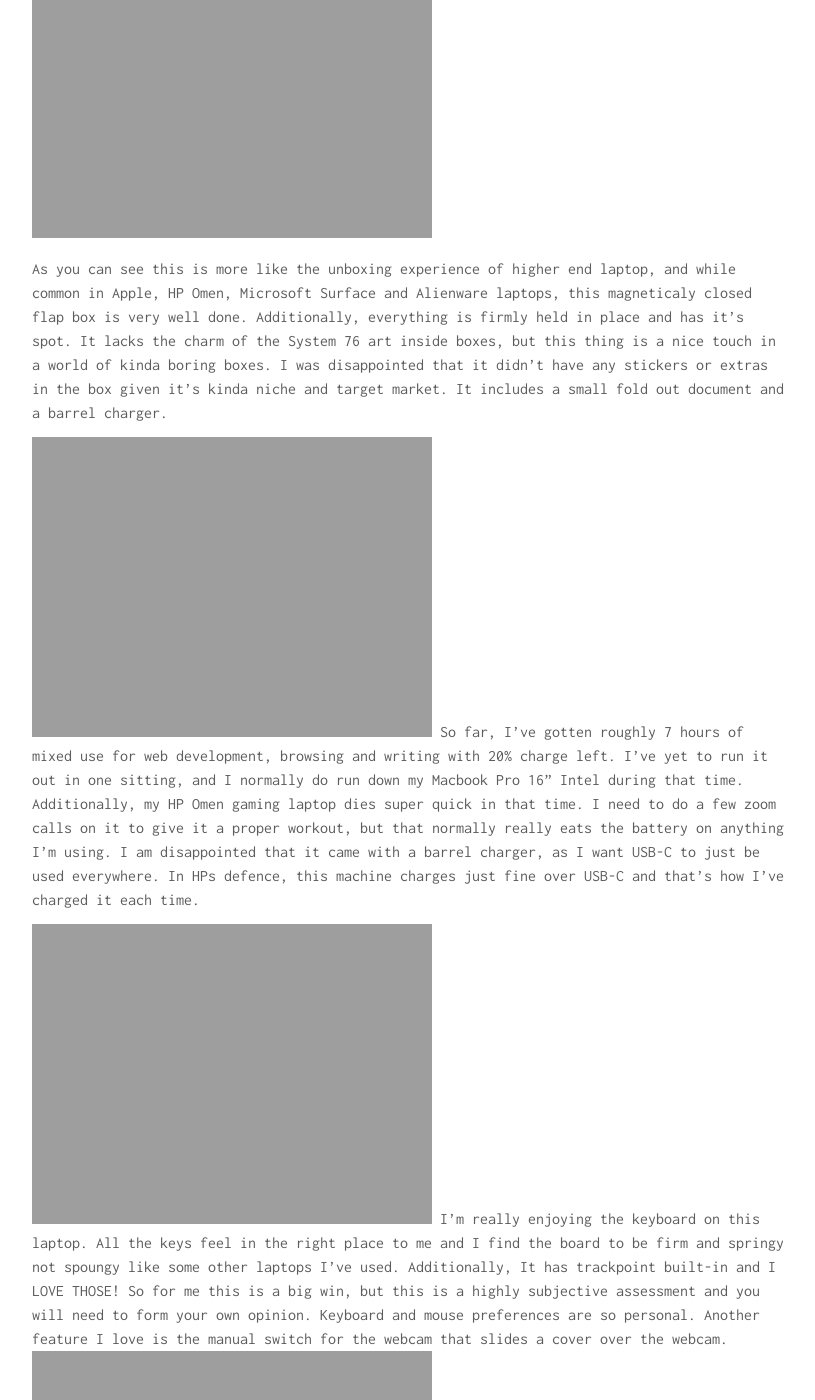
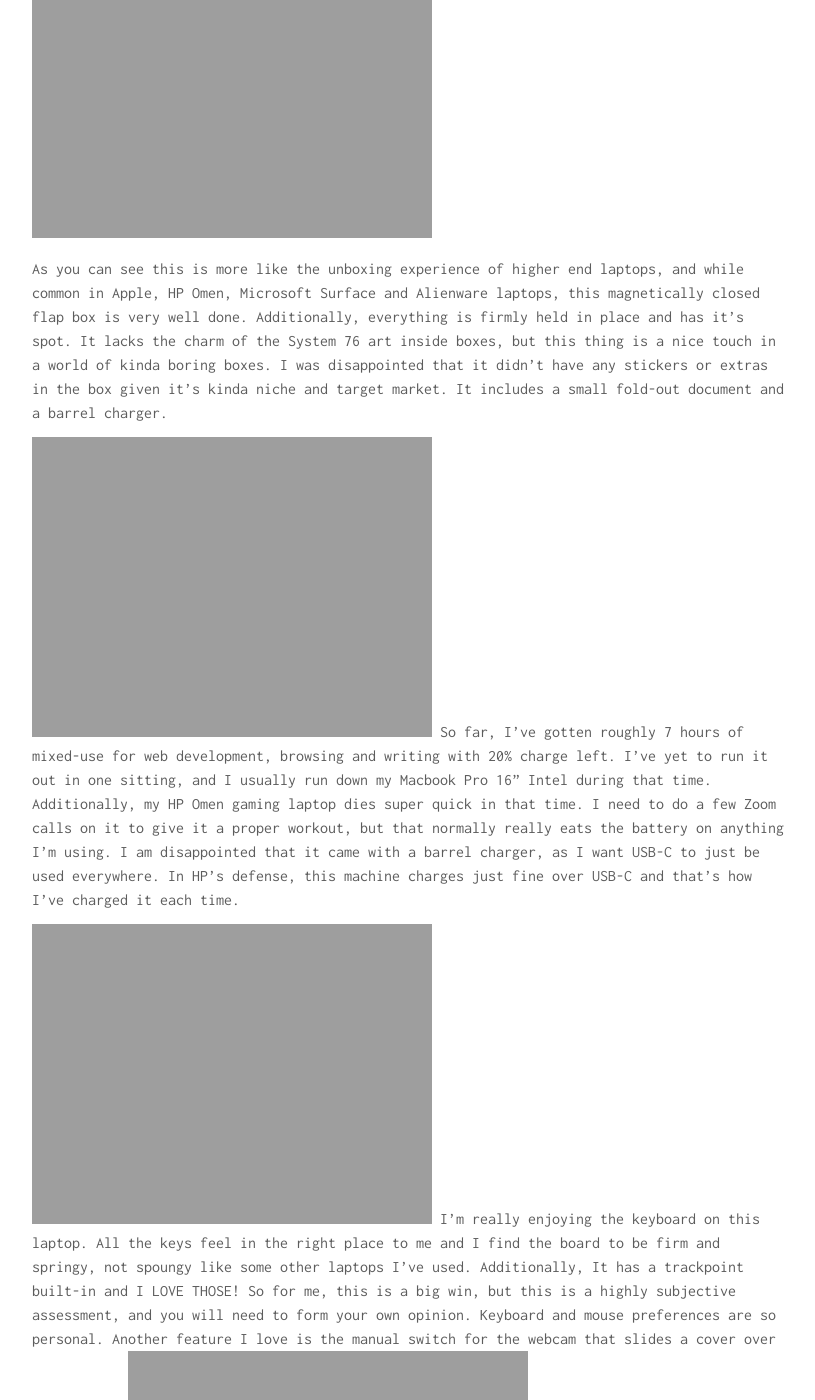
Before and after one commit to jasonamyers/jasonamyers.github.com, a Jekyll site: the page built from _posts/2022-06-11-hp-dev-one.md, in a window 1280 px wide and 1400 px high, scrolled down 2339 px. Shown: the whole window, without its empty margins (232-1047 px from the left). Built offline with Jekyll 4.4.1, drawn with Linux system fonts in a browser that asks for light colours; some of the changed text lies outside the part shown.

Commit message:
Fixing up the hp dev one post
Signed-off-by: Jason Myers <jason@mailthemyers.com>

```diff
--- a/_posts/2022-06-11-hp-dev-one.md
+++ b/_posts/2022-06-11-hp-dev-one.md
@@ -9,7 +9,7 @@ share: true
 
 ![HP Dev One Laptop]({{ site.url }}/assets/images/hp-one-open.jpg)
 
-Recently, HP released a new Linux laptop called the HP Dev One. It ships with System 76's POP OS. I've been a long time Linux user and have loaded it on a ton of other computers. I've also purchased a few systems from System 76 and the Dell XPS Developer Edition myself. I've enjoyed the System 76 machines just fine, but I've been on the look out for something that felt a bit more premium.
+Recently, HP released a new Linux laptop called the HP Dev One. It ships with System 76's POP OS. I've been a long-time Linux user and have loaded it on a ton of other computers. I've also purchased a few systems from System 76 and the Dell XPS Developer Edition myself. I've enjoyed the System 76 machines just fine, but I've been on the look out for something that felt a bit more premium.
 
 This machine fills well put together and is a great daily driver in my opinion. Let's take a look at the unboxing experience.
 
@@ -20,13 +20,13 @@ This machine fills well put together and is a great daily driver in my opinion.
 ![HP Dev One Docs]({{ site.url }}/assets/images/hp-one-docs.jpg)
 ![HP Dev One Accessories]({{ site.url }}/assets/images/hp-one-accessories.jpg)
 
-As you can see this is more like the unboxing experience of higher end laptop, and while common in Apple, HP Omen, Microsoft Surface and Alienware laptops, this magneticaly closed flap box is very well done. Additionally, everything is firmly held in place and has it's spot. It lacks the charm of the System 76 art inside boxes, but this thing is a nice touch in a world of kinda boring boxes. I was disappointed that it didn't have any stickers or extras in the box given it's kinda niche and target market. It includes a small fold out document and a barrel charger.
+As you can see this is more like the unboxing experience of higher end laptops, and while common in Apple, HP Omen, Microsoft Surface and Alienware laptops, this magnetically closed flap box is very well done. Additionally, everything is firmly held in place and has it's spot. It lacks the charm of the System 76 art inside boxes, but this thing is a nice touch in a world of kinda boring boxes. I was disappointed that it didn't have any stickers or extras in the box given it's kinda niche and target market. It includes a small fold-out document and a barrel charger.
 
 ![HP Dev One External Monitor]({{ site.url }}/assets/images/hp-one-ext-monitor.jpg)
-So far, I've gotten roughly 7 hours of mixed use for web development, browsing and writing with 20% charge left. I've yet to run it out in one sitting, and I normally do run down my Macbook Pro 16" Intel during that time. Additionally, my HP Omen gaming laptop dies super quick in that time. I need to do a few zoom calls on it to give it a proper workout, but that normally really eats the battery on anything I'm using. I am disappointed that it came with a barrel charger, as I want USB-C to just be used everywhere. In HPs defence, this machine charges just fine over USB-C and that's how I've charged it each time.
+So far, I've gotten roughly 7 hours of mixed-use for web development, browsing and writing with 20% charge left. I've yet to run it out in one sitting, and I usually run down my Macbook Pro 16" Intel during that time. Additionally, my HP Omen gaming laptop dies super quick in that time. I need to do a few Zoom calls on it to give it a proper workout, but that normally really eats the battery on anything I'm using. I am disappointed that it came with a barrel charger, as I want USB-C to just be used everywhere. In HP's defense, this machine charges just fine over USB-C and that's how I've charged it each time.
 
 ![HP Dev One Open]({{ site.url }}/assets/images/hp-one-open.jpg)
-I'm really enjoying the keyboard on this laptop. All the keys feel in the right place to me and I find the board to be firm and springy not spoungy like some other laptops I've used.  Additionally, It has trackpoint built-in and I LOVE THOSE! So for me this is a big win, but this is a highly subjective assessment and you will need to form your own opinion. Keyboard and mouse preferences are so personal. Another feature I love is the manual switch for the webcam that slides a cover over the webcam.
+I'm really enjoying the keyboard on this laptop. All the keys feel in the right place to me and I find the board to be firm and springy, not spoungy like some other laptops I've used.  Additionally, It has a trackpoint built-in and I LOVE THOSE! So for me, this is a big win, but this is a highly subjective assessment, and you will need to form your own opinion. Keyboard and mouse preferences are so personal. Another feature I love is the manual switch for the webcam that slides a cover over the webcam.
 ![HP Dev One Webcam Switch]({{ site.url }}/assets/images/hp-one-webcam.jpg)
 
 An area that I wasn't sure about was the screen. I've gotten pretty used to high end retina and 4K laptop screens; however, at this size the resolution hasn't bother me at all. I was really worried about blurry fonts or artifacts, but text is tight and pretty crisp. It's not retina for sure, but it's very serviceable, and I'm not noticing any eye fatigue from using it for an extended period of time. I am really enjoying the overall size of the system.  Here it is compared to a 16" Macbook Pro M1.
@@ -50,7 +50,7 @@ So in conclusion:
 - feels solidly built
 - I like the keyboard
 - I miss having a fingerprint sensor
-- It charges great over usb C
+- It charges great over USB C
 - Has had 0 lag driving my external display 40" 5K/2K ultrawide
 
 I really liked buying my own memory to put in there much cheaper than I've seen from choosing it at the time of purchase from other vendors.
```
Also changed, not shown: other parts of _posts/2022-06-11-hp-dev-one.md (+1 -1 lines).
